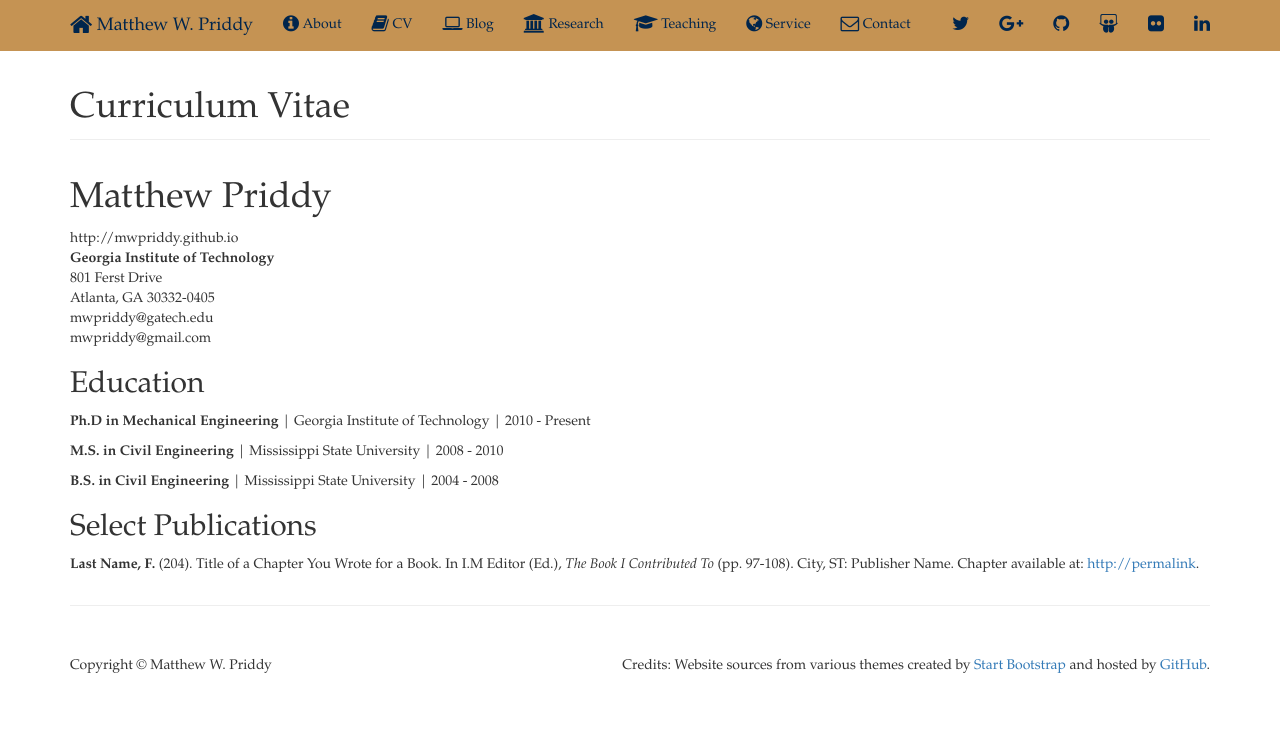
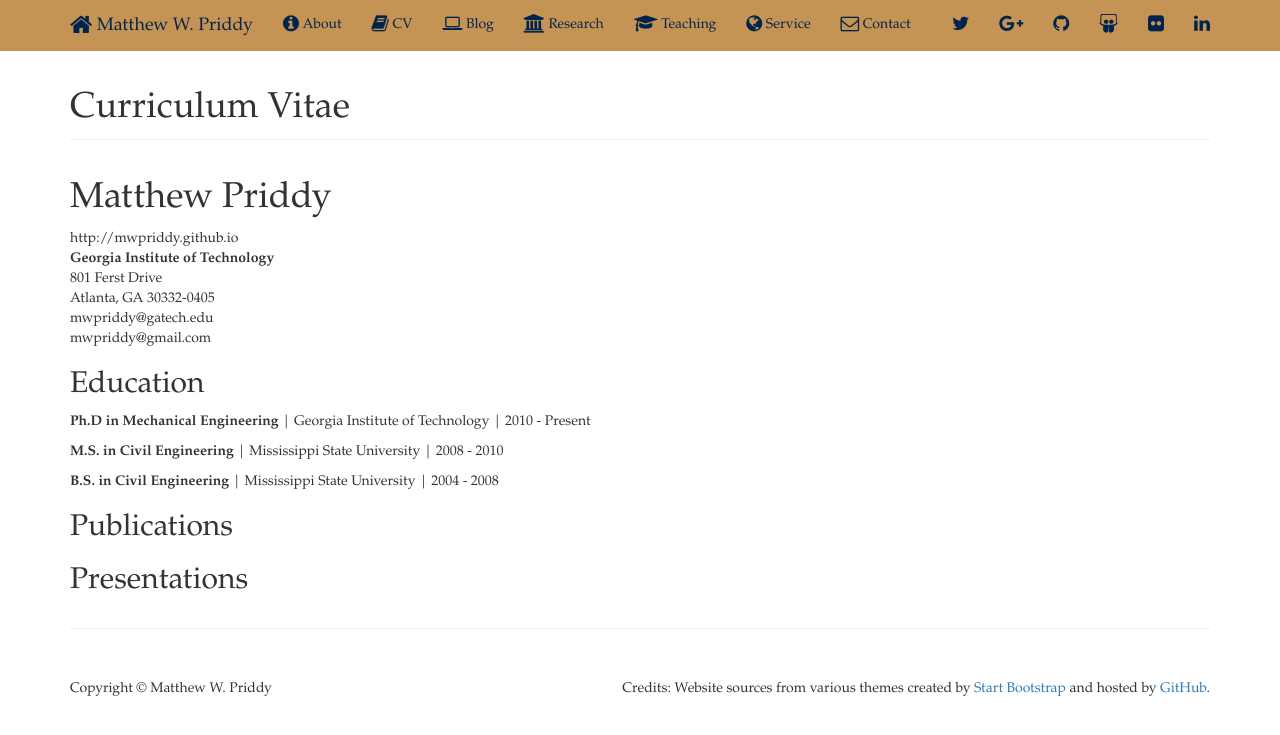
Before and after one commit to mwpriddy/mwpriddy.github.io, a Jekyll site: the page built from cv/index.html, in a window 1280 px wide. Shown: the top 735 px of the page. Built offline with Jekyll 4.4.1, drawn with Linux system fonts in a browser that asks for light colours; nearby versions of some CDN libraries; comment, search, counter and statistics services are not loaded.

Commit message:
Update index.html

```diff
--- a/cv/index.html
+++ b/cv/index.html
@@ -26,8 +26,10 @@
 		<p><strong>M.S. in Civil Engineering</strong> | Mississippi State University | 2008 - 2010</p>
 		<p><strong>B.S. in Civil Engineering</strong> | Mississippi State University | 2004 - 2008</p>
 
-		<h2>Select Publications</h2>
+		<h2>Publications</h2>
 
-		<p><strong>Last Name, F.</strong> (204). Title of a Chapter You Wrote for a Book. In I.M Editor (Ed.), <em>The Book I Contributed To</em> (pp. 97-108). City, ST: Publisher Name. Chapter available at: <a href="#">http://permalink</a>.
+	<!--	<p><strong>Last Name, F.</strong> (204). Title of a Chapter You Wrote for a Book. In I.M Editor (Ed.), <em>The Book I Contributed To</em> (pp. 97-108). City, ST: Publisher Name. Chapter available at: <a href="#">http://permalink</a>. -->
+
+		<h2>Presentations</h2>
 
 	</div>
```
